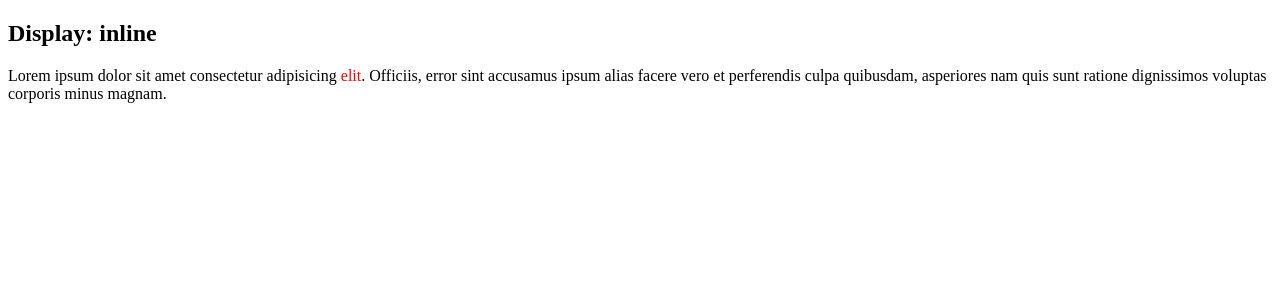
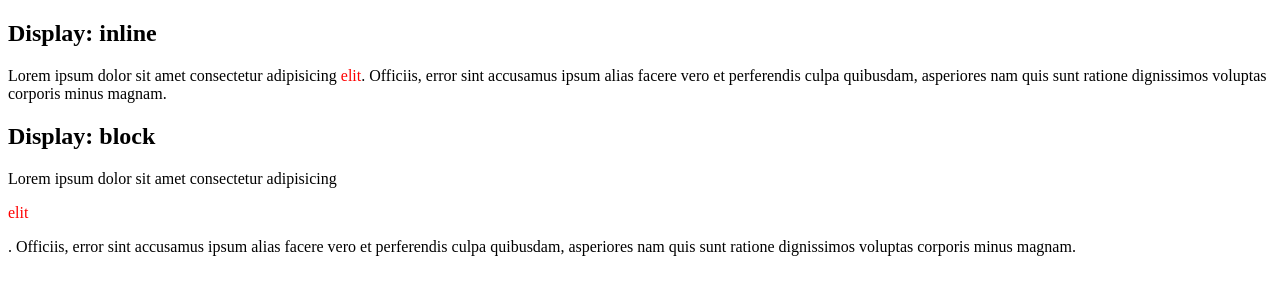
Before and after one commit to hieu1966hn/HDT-JSB38, a plain HTML site: page SS2/index.html in a window 1280 px wide. Drawn offline with Linux system fonts and the light colour scheme.

Commit message:
done block

```diff
--- a/SS2/index.html
+++ b/SS2/index.html
@@ -18,7 +18,14 @@
   </p>
   <!-- In đỏ màu chữ "elit" -->
 
-
+  <!-- VD về  block -->
+  <h2>Display: block</h2>
+  <p>Lorem ipsum dolor sit amet consectetur adipisicing
+  <p style="color:red; ">elit</p>. Officiis, error sint
+  accusamus ipsum alias facere vero et
+  perferendis culpa quibusdam, asperiores nam quis sunt ratione dignissimos voluptas corporis minus magnam.
+  </p>
+  <!-- In đỏ màu chữ "elit" với thuộc tính display:block; -->
 
 </body>
 
```
